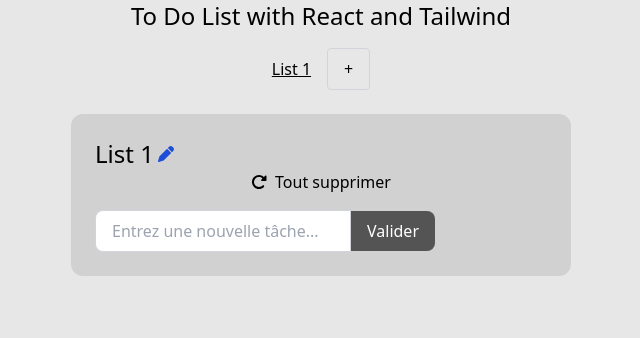
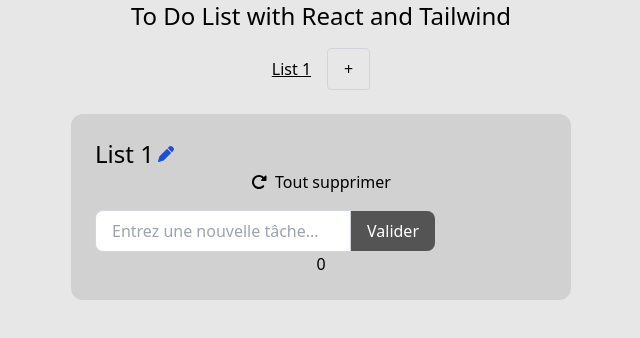
Before and after one commit to ocebert31/Projet_Personnel_P2_TO_DO_LIST_React, a React (Create React App) app: page / in a window 1280 px wide. Shown: the top 338 px of the page, without its empty margins (319-959 px from the left). Built offline with nearby package versions, Linux system fonts and the light colour scheme.

Commit message:
création du compteur

```diff
--- a/src/components/List/List.js
+++ b/src/components/List/List.js
@@ -5,7 +5,7 @@
 import Clear from '../Clear/Clear';
 import EditTab from '../ElementOfTabs/EditTab';
 
-function List({ tab, updateTabs, setTabs, tabs }) {
+function List({ tab, updateTabs}) {
     const [tasks, setTasks] = useState(tab.tasks);
 
     useEffect(() => {
@@ -45,6 +45,10 @@
         const updatedTasks = tasks.map(task => (task.id === taskId ? { ...task, isChecked: !task.isChecked } : task));
         updateTabTasks(updatedTasks);
     };
+
+    const checkedCount = () => {
+        return tasks.filter(task => task.isChecked).length
+    }
 
     const updateTabTasks = (updatedTasks) => {
         const updatedTab = { ...tab, tasks: updatedTasks };
@@ -86,6 +90,7 @@
                         ))}
                     </ul>
                     <Add addTask={addTask} />
+                    <p>{checkedCount()}</p>
                 </div>
             </div>
         </div>
--- a/src/components/ListTabs/ListTabs.js
+++ b/src/components/ListTabs/ListTabs.js
@@ -30,7 +30,7 @@
     const addTabs = () => {
         const maxId = tabs.reduce((max, tab) => (tab.id > max ? tab.id : max), 0);
         const newTabName = `List ${maxId + 1}`;
-        const newTab = { id: maxId + 1, name: newTabName, isActive: false, tasks: [] };
+        const newTab = { id: maxId + 1, name: newTabName, isActive: false, tasks: [], counterChecked: 0};
         const tabsList = [...tabs, newTab];
         setTabs(tabsList);
         localStorage.setItem('tabs', JSON.stringify(tabsList));
@@ -85,9 +85,9 @@
                 <button onClick={addTabs} className="border border-gray-300 px-4 py-2 rounded">+</button>
             </div>
             <div>
-                {tabs.map((tab) => (
+                {tabs.map((tab, counterChecked) => (
                     <div className={`${tab.isActive ? '' : 'hidden'}`}>
-                        <List tab={tab} updateTabs={updateTabs} setTabs={setTabs} tabs={tabs}></List>
+                        <List tab={tab} updateTabs={updateTabs} setTabs={setTabs} tabs={tabs} counterChecked={counterChecked}></List>
                     </div>
                 ))}
             </div>
```
